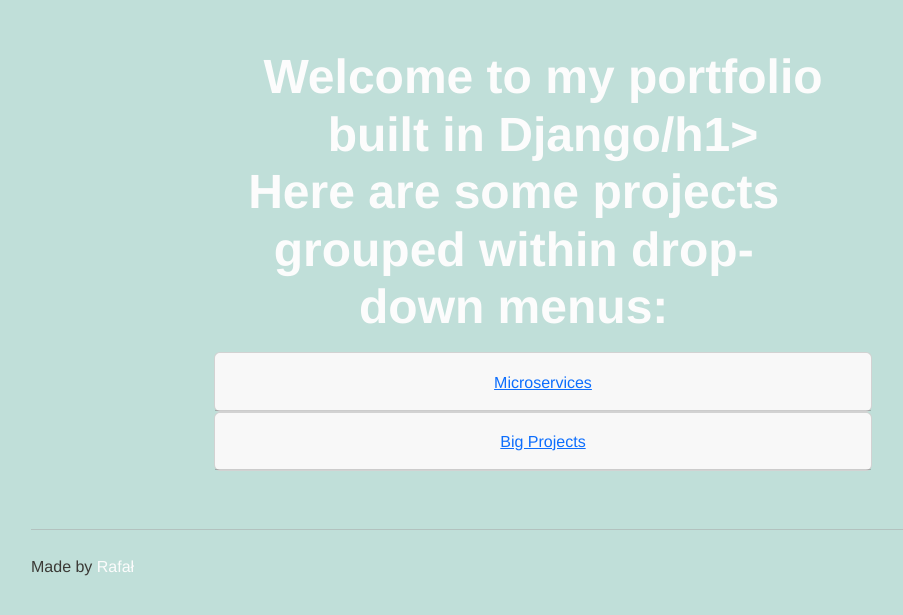
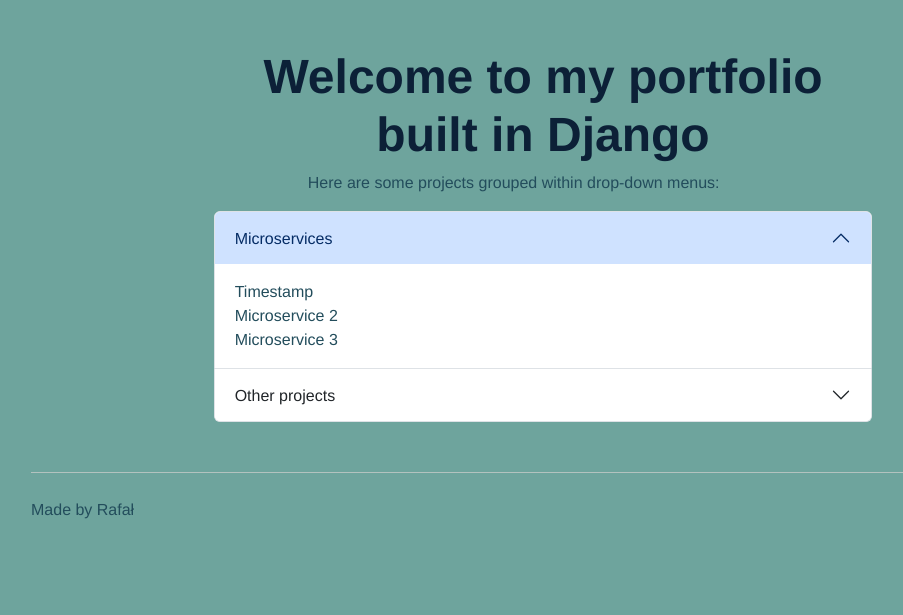
Before and after one commit to wawraf/shiny-journey, a Django app: page / in a window 1280 px wide. Shown: the top 615 px of the page, without its empty margins (97-1000 px from the left). Run offline with Django 3.2, Linux system fonts and the light colour scheme.

Commit message:
Bootstrap and layout update

```diff
--- a/portfolio/static/portfolio/style.css
+++ b/portfolio/static/portfolio/styles.css
@@ -11,8 +11,8 @@
 body {
   font-family: helvetica, arial, sans-serif;
   margin: 40px 10%;
-  background-color: #c0dfd9 !important;
-  color: #3b3a36;
+  background-color: #6EA49D;
+  color: #234D5C;
 }
 
 main {
@@ -22,7 +22,7 @@
 h1 {
   font-weight: bold;
   font-size: 3em;
-  color: #fcfcfc;
+  color: #0C2037;
 }
 
 .bold {
@@ -57,10 +57,15 @@
 }
 
 a {
-  color: #fcfcfc;
+  color: #234D5C;
   text-decoration: none;
 }
 
 a:visited {
-  color: #fcfcfc;
+  color: #234D5C;
  }
+
+a:hover {
+  color: #0C2037;
+  background-color: #6EA49D;
+}
--- a/portfolio/templates/layout.html
+++ b/portfolio/templates/layout.html
@@ -10,7 +10,7 @@
     <!-- Add local Bootstrap CSS if external connection is prohibited-->
     <link href="https://cdn.jsdelivr.net/npm/bootstrap@5.3.0-alpha1/dist/css/bootstrap.min.css" rel="stylesheet" integrity="sha384-GLhlTQ8iRABdZLl6O3oVMWSktQOp6b7In1Zl3/Jr59b6EGGoI1aFkw7cmDA6j6gD" crossorigin="anonymous">
     <script src="https://cdn.jsdelivr.net/npm/bootstrap@5.3.0-alpha1/dist/js/bootstrap.bundle.min.js" integrity="sha384-w76AqPfDkMBDXo30jS1Sgez6pr3x5MlQ1ZAGC+nuZB+EYdgRZgiwxhTBTkF7CXvN" crossorigin="anonymous"></script>
-    <link rel="stylesheet" href="portfolio/style.css">
+    <link rel="stylesheet" href="{% static 'portfolio/styles.css' %}">
 </head>
 
 <body>
@@ -23,8 +23,6 @@
         </a>
       </p>
     </footer>
-  <!-- Add Bootstrap JS and jQuery locally? -->
-  <script src="https://code.jquery.com/jquery-3.5.1.slim.min.js"></script>
 </body>
 
 </html>
--- a/portfolio/templates/portfolio/index.html
+++ b/portfolio/templates/portfolio/index.html
@@ -1,56 +1,86 @@
 {% extends 'layout.html' %}
 {% load static %}
+
+{% block title %}Portfolio{% endblock %}
 
 {% block content %}
   <div class="container mt-5">
     <div class="row">
       <div class="col-md-8 offset-md-2">
-        <h1 class="text-center">Welcome to my portfolio built in Django/h1>
+        <h1 class="text-center">Welcome to my portfolio<br>built in Django</h1>
         <p class="text-center">Here are some projects grouped within drop-down menus:</p>
 
         <div class="accordion" id="externalLinksAccordion">
-
-          <!-- First drop-down menu -->
-          <div class="card">
-            <div class="card-header" id="headingOne">
-              <h2 class="mb-0">
-                <button class="btn btn-link btn-block text-left collapsed" type="button" data-toggle="collapse"
-                  data-target="#collapseOne" aria-expanded="false" aria-controls="collapseOne">
+          <div class="accordion-item">
+            <h2 class="accordion-header" id="headingOne">
+              <button class="accordion-button shadow-none" type="button" data-bs-toggle="collapse" data-bs-target="#collapseOne" aria-expanded="true" aria-controls="collapseOne">
                 Microservices
               </button>
             </h2>
-            </div>
-
-            <div id="collapseOne" class="collapse" aria-labelledby="headingOne"
-              data-parent="#externalLinksAccordion">
+            <div id="collapseOne" class="accordion-collapse collapse show" aria-labelledby="headingOne" data-bs-parent="#externalLinksAccordion">
+              <div class="accordion-body">
                 <div class="card-body">
-                {% comment %} Replace "#" with your actual social media links {% endcomment %}
-                <a href="#" target="_blank">Microservice 1</a><br>
+                  <a href="{% url 'timestamp' %}" target="">Timestamp</a><br>
                   <a href="#" target="_blank">Microservice 2</a><br>
                   <a href="#" target="_blank">Microservice 3</a><br>
                 </div>
               </div>
             </div>
-
-          <!-- Second drop-down menu -->
-          <div class="card">
-            <div class="card-header" id="headingTwo">
-              <h2 class="mb-0">
-                <button class="btn btn-link btn-block text-left collapsed" type="button" data-toggle="collapse"
-                  data-target="#collapseTwo" aria-expanded="false" aria-controls="collapseTwo">
-                  Big Projects
+          </div>
+          <div class="accordion-item">
+            <h2 class="accordion-header" id="headingTwo">
+              <button class="accordion-button shadow-none collapsed" type="button" data-bs-toggle="collapse" data-bs-target="#collapseTwo" aria-expanded="false" aria-controls="collapseTwo">
+                Other projects
               </button>
             </h2>
-            </div>
-            <div id="collapseTwo" class="collapse" aria-labelledby="headingTwo" data-parent="#externalLinksAccordion">
-              <div class="card-body">
-                {% comment %} Replace "#" with links to your project pages {% endcomment %}
-                <a href="#" target="_blank">Project 1</a><br>
+            <div id="collapseTwo" class="accordion-collapse collapse" aria-labelledby="headingTwo" data-bs-parent="#externalLinksAccordion">
+              <div class="accordion-body">
+                  <a href="{% url 'timestamp' %}" target="">Project 1</a><br>
                   <a href="#" target="_blank">Project 2</a><br>
                   <a href="#" target="_blank">Project 3</a><br>
               </div>
             </div>
           </div>
+
+<!--        <div class="accordion" id="externalLinksAccordion">-->
+
+<!--          &lt;!&ndash; First drop-down menu &ndash;&gt;-->
+<!--          <div class="card">-->
+<!--            <div class="card-header" id="headingOne">-->
+<!--              <button class="btn btn-link btn-block text-left collapsed btn-light" type="button" data-bs-toggle="collapse"-->
+<!--                  data-bs-target="#collapseOne" aria-expanded="false" aria-controls="collapseOne">-->
+<!--                  Microservices-->
+<!--              </button>-->
+<!--            </div>-->
+
+<!--            <div id="collapseOne" class="collapse" aria-labelledby="headingOne"-->
+<!--              data-bs-parent="#externalLinksAccordion">-->
+<!--              <div class="card-body">-->
+<!--                {% comment %} Replace "#" with your actual social media links {% endcomment %}-->
+<!--                <a href="{% url 'timestamp' %}" target="">Timestamp</a><br>-->
+<!--                <a href="#" target="_blank">Microservice 2</a><br>-->
+<!--                <a href="#" target="_blank">Microservice 3</a><br>-->
+<!--              </div>-->
+<!--            </div>-->
+<!--          </div>-->
+
+<!--          &lt;!&ndash; Second drop-down menu &ndash;&gt;-->
+<!--          <div class="card">-->
+<!--            <div class="card-header" id="headingTwo">-->
+<!--              <button class="btn btn-link btn-block text-left collapsed btn-light" type="button" data-bs-toggle="collapse"-->
+<!--                  data-bs-target="#collapseTwo" aria-expanded="false" aria-controls="collapseTwo">-->
+<!--                  Big Projects-->
+<!--              </button>-->
+<!--            </div>-->
+<!--            <div id="collapseTwo" class="collapse" aria-labelledby="headingTwo" data-bs-parent="#externalLinksAccordion">-->
+<!--              <div class="card-body">-->
+<!--                {% comment %} Replace "#" with links to your project pages {% endcomment %}-->
+<!--                <a href="#" target="_blank">Project 1</a><br>-->
+<!--                <a href="#" target="_blank">Project 2</a><br>-->
+<!--                <a href="#" target="_blank">Project 3</a><br>-->
+<!--              </div>-->
+<!--            </div>-->
+<!--          </div>-->
 
           <!-- Add more drop-down menus as needed -->
 
--- a/portfolio/urls.py
+++ b/portfolio/urls.py
@@ -1,8 +1,13 @@
-from django.urls import path
+from django.urls import path, include
 from . import views
+
+
+microservices_patterns = [
+    path('timestamp/', views.timestamp, name='timestamp'),
+    path('timestamp/<str:data>', views.timestamp),
+]
 
 urlpatterns = [
     path('',  views.index, name='index'),
-    path('microservices/<str:microservice>', views.microservices, name='microservices'),
-    path('microservices/timestamp/<str:data>', views.timestamp, name='timestamp')
+    path('microservices/', include(microservices_patterns)),
 ]
--- a/portfolio/views.py
+++ b/portfolio/views.py
@@ -5,11 +5,7 @@
 def index(request):
     return render(request, 'portfolio/index.html')
 
-def microservices(request, microservice: str):
-    if microservice == "timestamp":
-        return render(request, "portfolio/microservices/timestamp.html")
-
-    return render(request, 'portfolio/index.html')
-
-def timestamp(request, data: str):
-    return JsonResponse(ms.timestamp(data))
+def timestamp(request, data: str = None):
+    if data:
+        return JsonResponse(ms.timestamp(data))
+    return render(request, "portfolio/microservices/timestamp.html")
```
Also changed, not shown: portfolio/templates/portfolio/microservices/timestamp.html (+4 -3 lines). Lines whose indentation alone changed are shown as unchanged.
